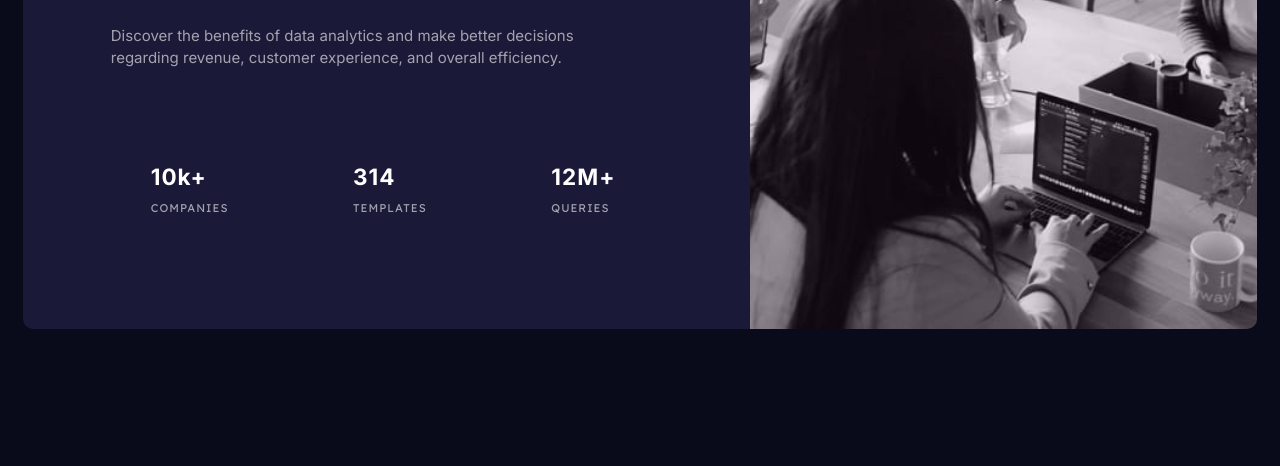
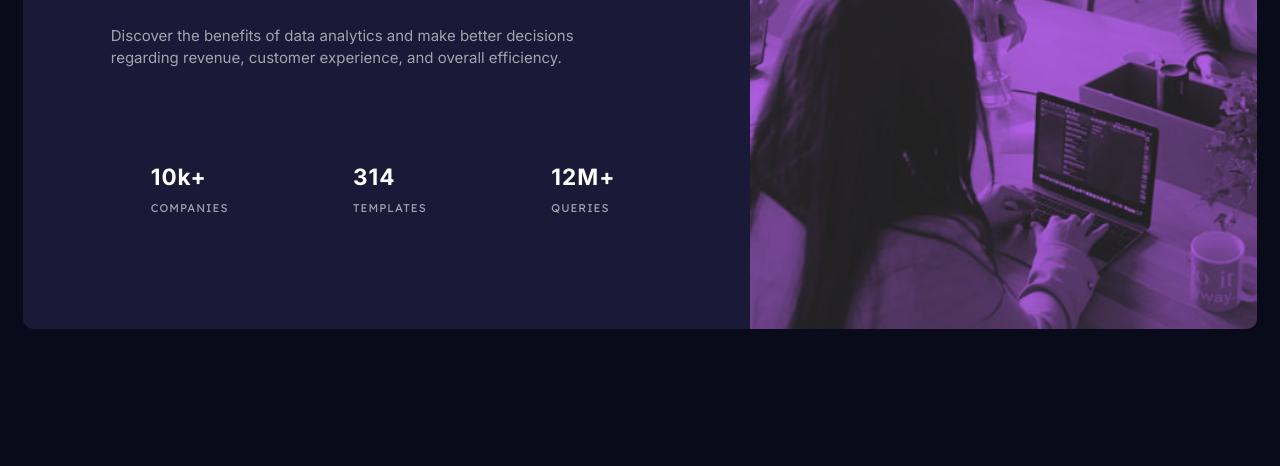
Before and after one commit to sirisha9/stats_preview_code_component_main, a plain HTML site: page index.html in a window 1280 px wide. Shown: the part 350-816 px from the top of the page. Drawn offline with Linux system fonts and the light colour scheme.

Commit message:
Update style.css

```diff
--- a/style.css
+++ b/style.css
@@ -81,17 +81,19 @@ section ul p{
     font-size: 0.75rem;
 }
 .bg-img{
-    content: "";
     min-height: 10em;
     width: 540px;
     min-width: 200px;
     background-image: url("./images/image-header-desktop.JPG");
+    background-color: hsl(277,64%,61%);
+    background-blend-mode: multiply;
+    filter: contrast(75%) saturate(140%);
     background-repeat: no-repeat;
     background-size: cover;
     border-radius: 0 10px 10px 0;
     overflow: hidden;
 }
-.overlay{
+/*.overlay{
 
     opacity: 0.5;
     height: 100%;
@@ -100,7 +102,7 @@ section ul p{
     background: var(--light-violet);
     height: 100%;
     mix-blend-mode: color-burn;
-}
+}*/
 .attribution{
     position: absolute;
     bottom: 0;
```
